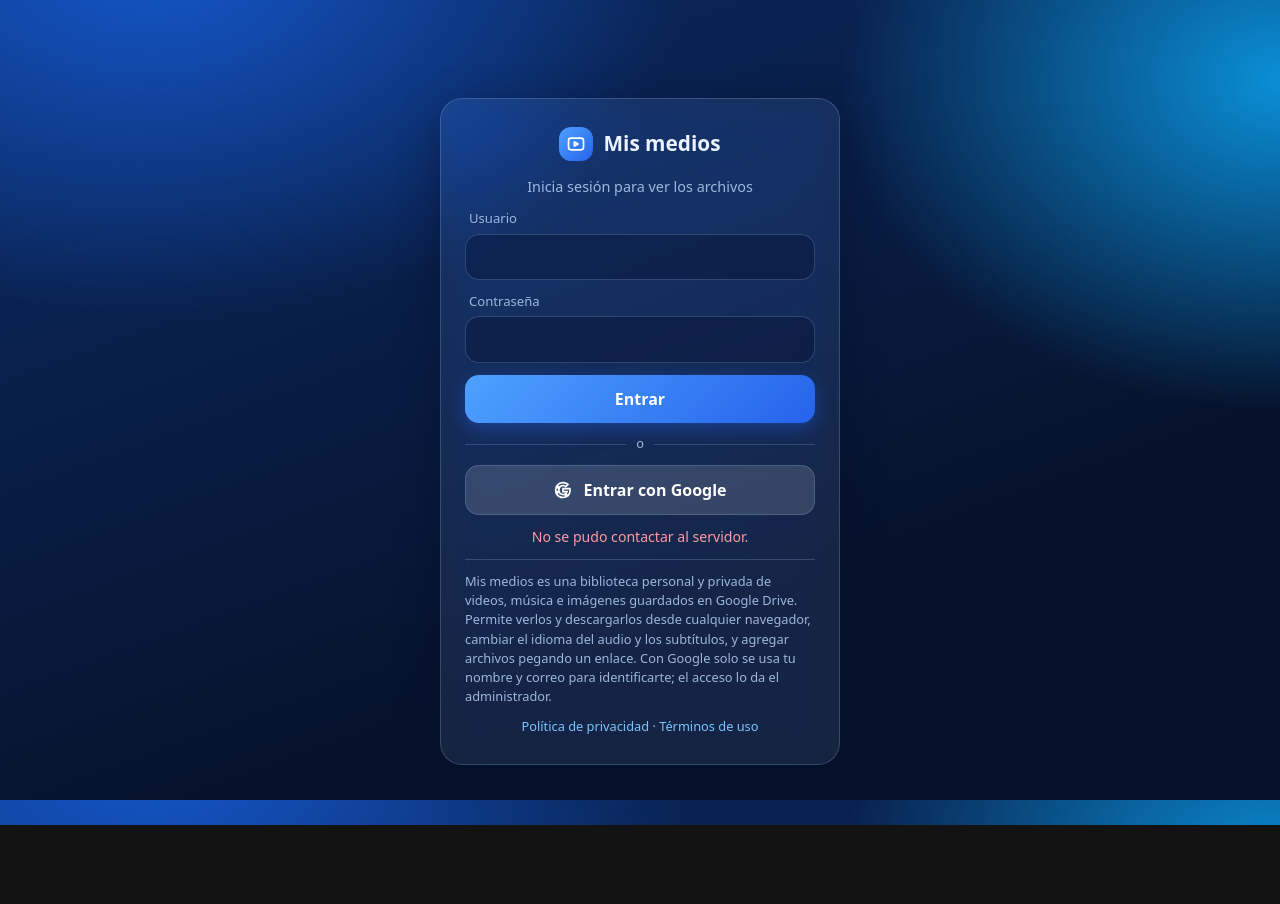
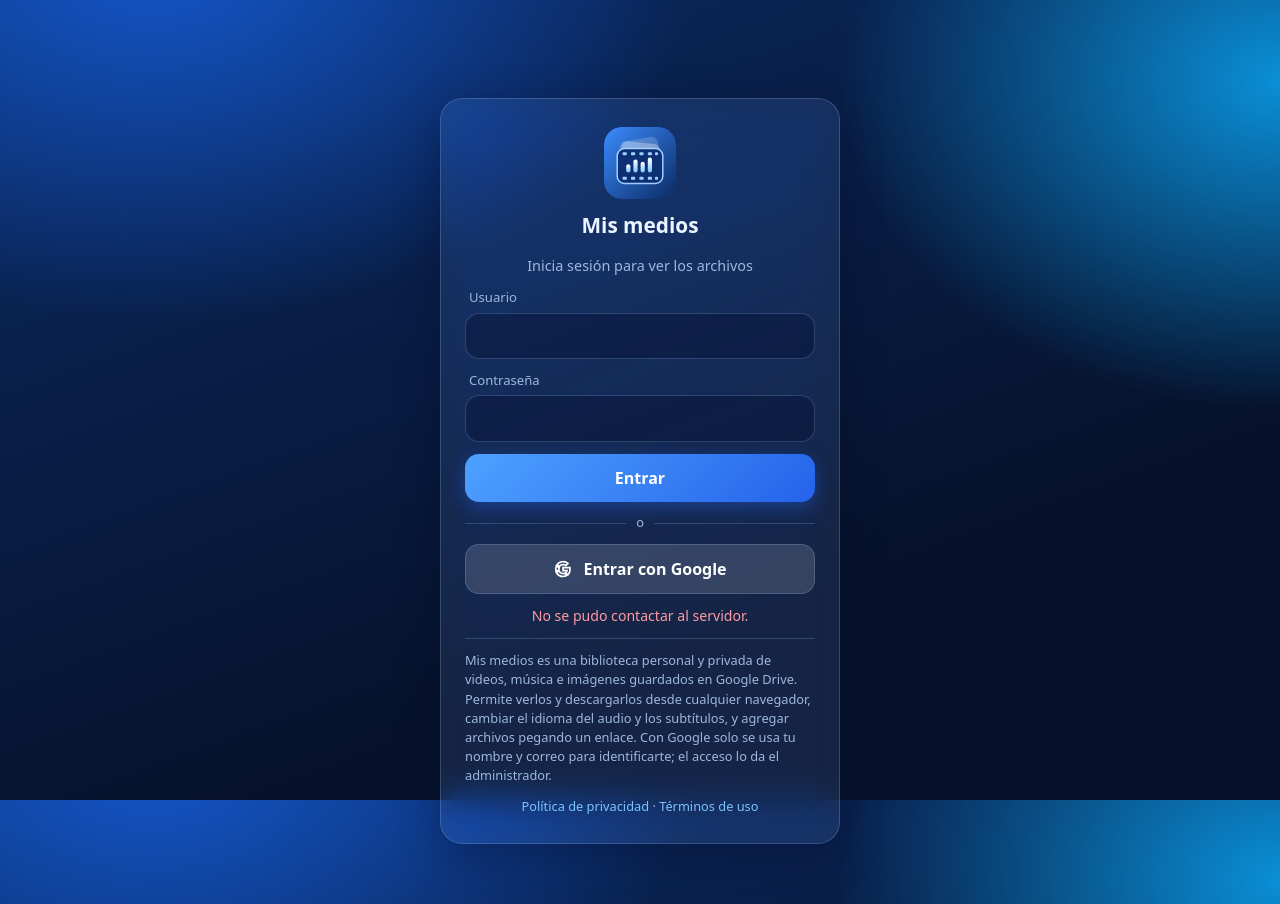
Before and after one commit to MiInfcl/movies, a plain HTML site: page index.html in a window 1280 px wide. Before the commit the page ends 825 px from the top, so only its background shows below. Drawn offline with Linux system fonts and the light colour scheme; no server answers.

Commit message:
Logo propio en la entrada y como ícono
Co-Authored-By: Claude Opus 5.5 <noreply@anthropic.com>

```diff
--- a/index.html
+++ b/index.html
@@ -6,7 +6,7 @@
 <meta name="theme-color" content="#0b2a63">
 <meta name="robots" content="noindex,nofollow">
 <title>Mis medios</title>
-<link rel="icon" href="icono.svg" type="image/svg+xml"><link rel="stylesheet" href="style.css">
+<link rel="icon" href="logo.svg" type="image/svg+xml"><link rel="stylesheet" href="style.css">
 <style>
 .login{max-width:400px;margin:10vh auto 0;padding:28px 24px;display:flex;flex-direction:column;gap:12px}
 .login .title{justify-content:center;font-size:1.3rem;margin-bottom:4px}
@@ -58,7 +58,8 @@ button.more svg{width:20px;height:20px;fill:var(--acc2)}
 <div class="wrap">
 
   <form class="glass login hidden" id="vLogin">
-    <div class="title"><i><svg viewBox="0 0 24 24"><rect x="3" y="5" width="18" height="14" rx="3"/><path d="M10 9.5v5l4.5-2.5z"/></svg></i>Mis medios</div>
+    <img src="logo.svg" alt="" width="72" height="72" style="margin:0 auto;display:block;border-radius:18px">
+    <div class="title">Mis medios</div>
     <p>Inicia sesión para ver los archivos</p>
     <label for="u">Usuario</label><input class="t" id="u" autocomplete="username" autocapitalize="none" required>
     <label for="p">Contraseña</label><input class="t" id="p" type="password" autocomplete="current-password" required>
```
Also changed, not shown: privacidad.html (+1 -1 lines), terminos.html (+1 -1 lines).
